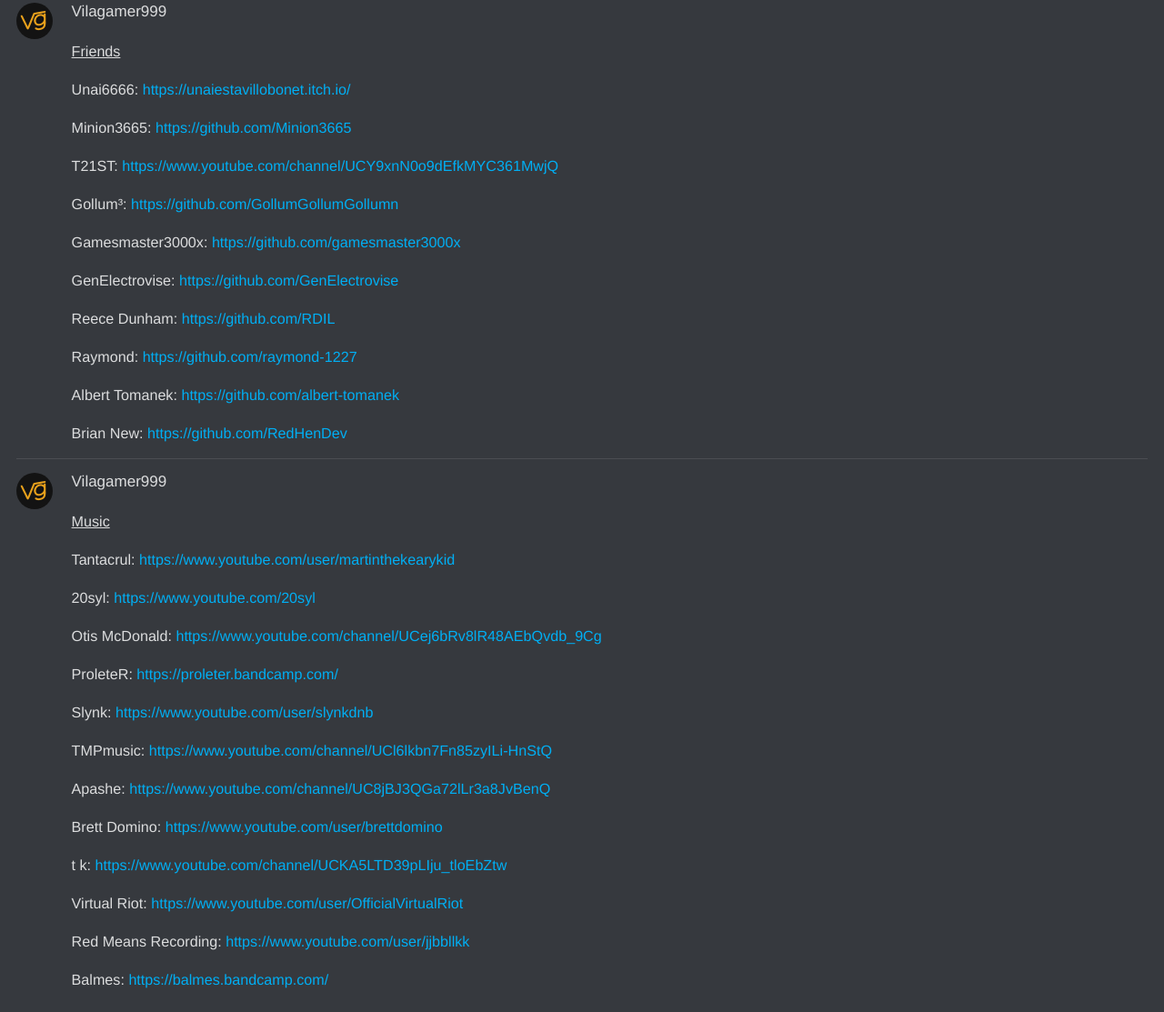
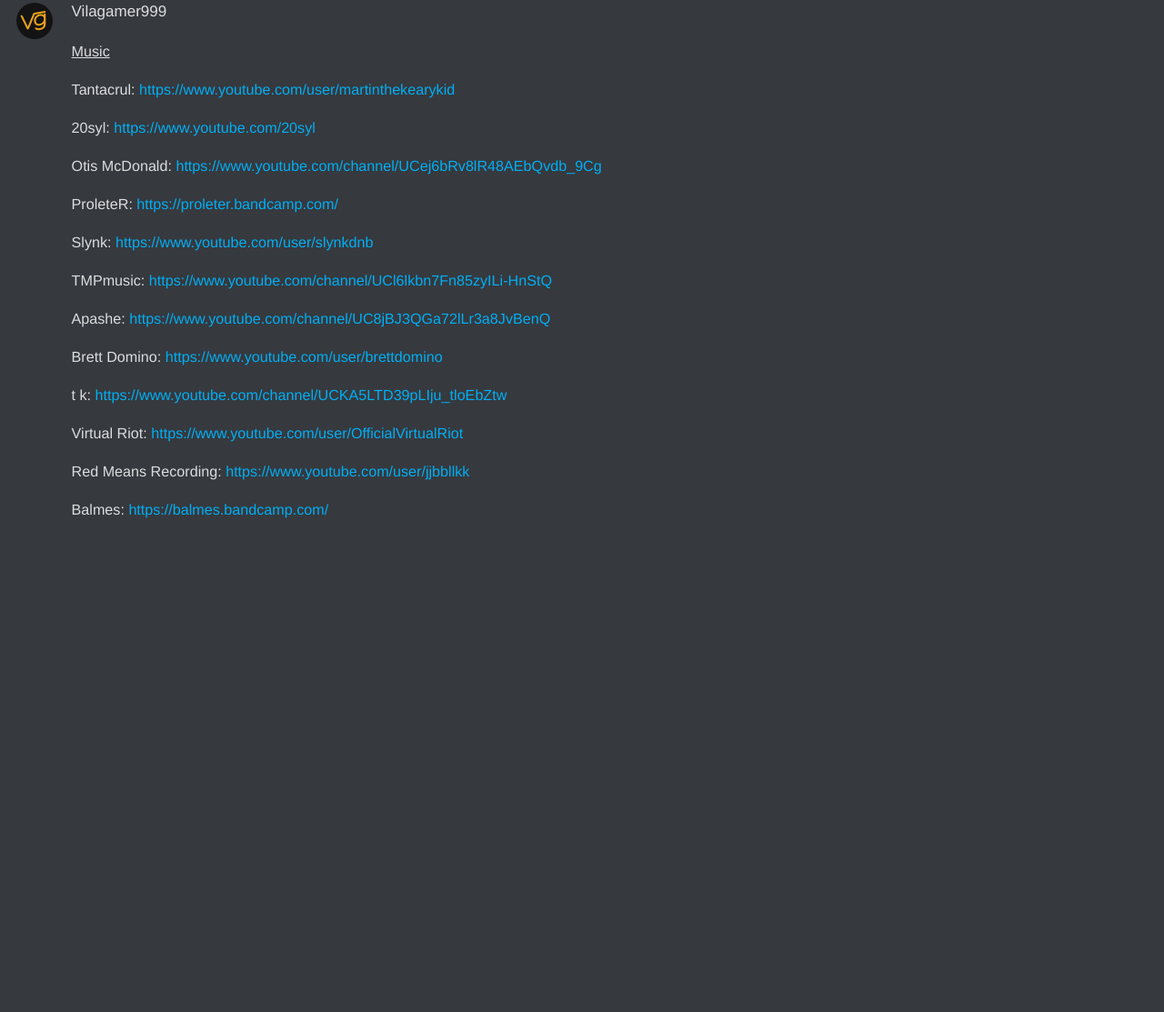
Before and after one commit to Vilagamer999/old-vilagamer999.github.io, a plain HTML site: page main.html in a window 1280 px wide. Shown: the part 539-1652 px from the top of the page at 91% size. After the commit the page ends 1135 px from the top, so only its background shows below. Drawn offline with Linux system fonts and the light colour scheme; a script that the page names is missing; a web font is replaced by a local one.

Commit message:
Update main.html

```diff
--- a/main.html
+++ b/main.html
@@ -390,45 +390,6 @@
                     <div class="chatlog__content">
                         <div class="markdown">
                             <span class="preserve-whitespace">
-<u>Friends</u>
-
-Unai6666: <a href="https://unaiestavillobonet.itch.io/">https://unaiestavillobonet.itch.io/</a>
-
-Minion3665: <a href="https://github.com/Minion3665">https://github.com/Minion3665</a>
-
-T21ST: <a href="https://www.youtube.com/channel/UCY9xnN0o9dEfkMYC361MwjQ">https://www.youtube.com/channel/UCY9xnN0o9dEfkMYC361MwjQ</a>
-
-Gollum&#179;: <a href="https://github.com/GollumGollumGollumn">https://github.com/GollumGollumGollumn</a>
-
-Gamesmaster3000x: <a href="https://github.com/gamesmaster3000x">https://github.com/gamesmaster3000x</a>
-
-GenElectrovise: <a href="https://github.com/GenElectrovise">https://github.com/GenElectrovise</a>
-
-Reece Dunham: <a href="https://github.com/RDIL">https://github.com/RDIL</a>
-
-Raymond: <a href="https://github.com/raymond-1227">https://github.com/raymond-1227</a>
-
-Albert Tomanek: <a href="https://github.com/albert-tomanek">https://github.com/albert-tomanek</a>
-
-Brian New: <a href="https://github.com/RedHenDev">https://github.com/RedHenDev</a></span>
-
-                        </div>
-                    </div>
-            </div>
-    </div>
-</div>
-
-<div class="chatlog__message-group">
-    <div class="chatlog__author-avatar-container">
-        <img class="chatlog__author-avatar" src="avatar.png" alt="Avatar">
-    </div>
-    <div class="chatlog__messages">
-        <span class="chatlog__author-name" style="">Vilagamer999</span>
-
-            <div class="chatlog__message">
-                    <div class="chatlog__content">
-                        <div class="markdown">
-                            <span class="preserve-whitespace">
 <u>Music</u>
 
 Tantacrul: <a href="https://www.youtube.com/user/martinthekearykid">https://www.youtube.com/user/martinthekearykid</a>
```
